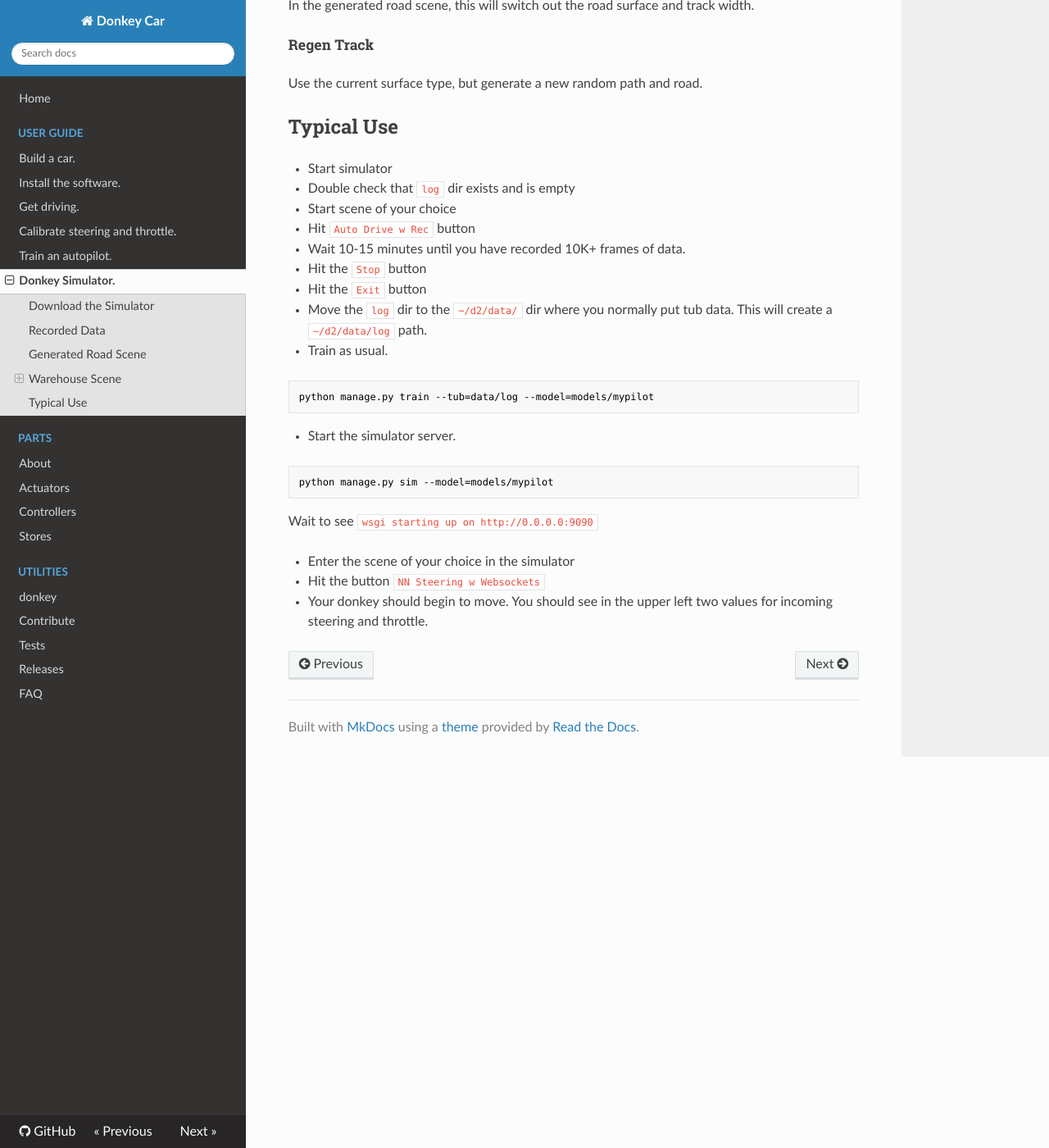
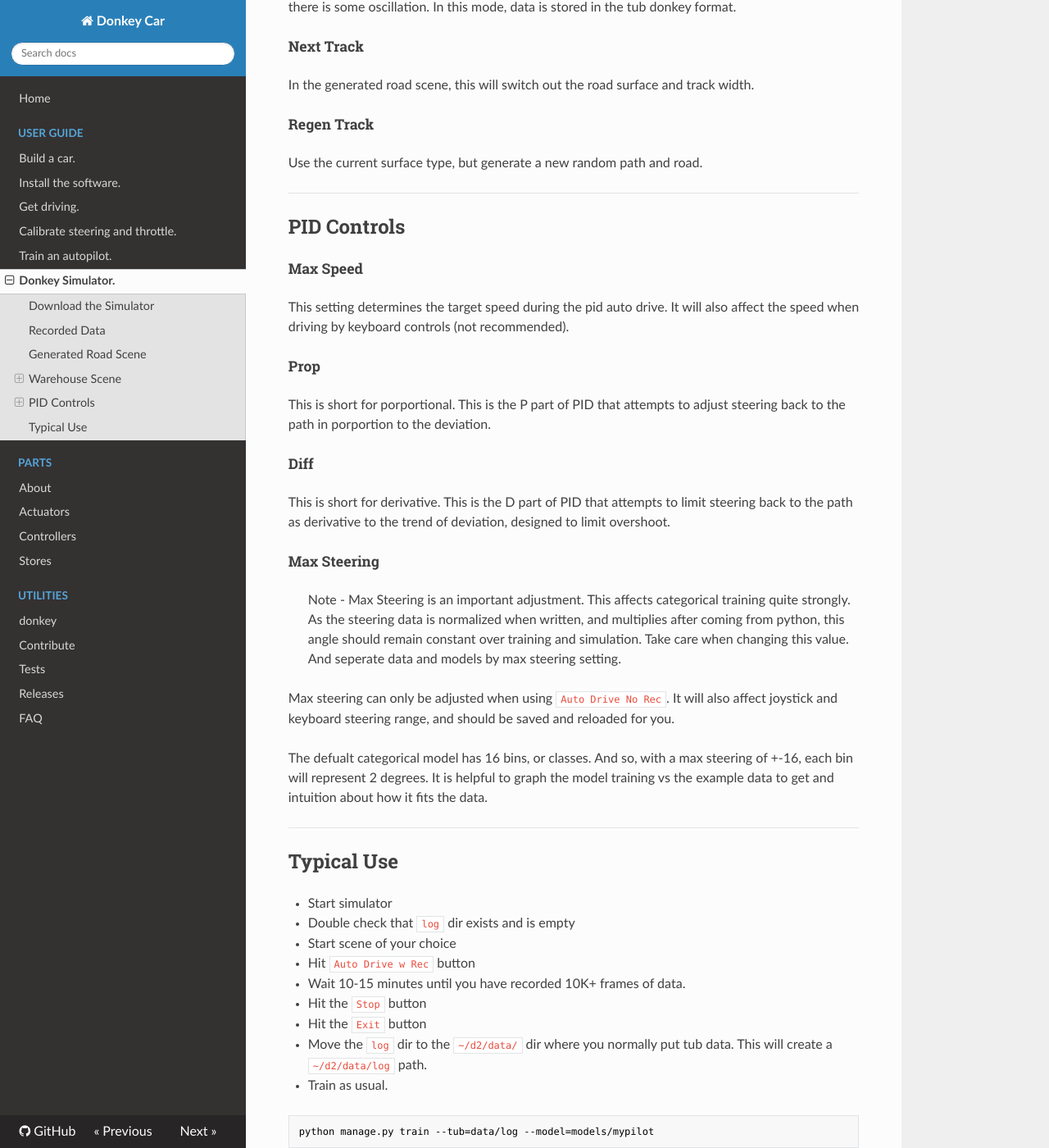
Before and after one commit to autorope/donkeycar, an MkDocs documentation site: the page built from docs/guide/simulator.md, in a window 1280 px wide and 1400 px high, scrolled down 1551 px. Shown: the whole window at 82% size. Built offline with MkDocs 1.6.1, drawn with Linux system fonts in a browser that asks for light colours; nearby versions of some CDN libraries; old or Windows-style settings are respelled for this version of MkDocs; some of the changed text lies outside the part shown.

Commit message:
document PID controls

```diff
--- a/docs/guide/simulator.md
+++ b/docs/guide/simulator.md
@@ -27,11 +27,15 @@
 
 The purpose of this is to create a specific track that is somewhat similar to an actual course in use as the primary track for the Oakland DIYRobocars Meetup.
 
+____
+
 ### Menu Options:
 
 ##### Joystick/Keyboard No Rec
 
 Drive the donkey with a joystick or keyboard. I used a PS2 Joystick and a PS3 Joystick. Keyboard controls use arrow keys to steer. In this mode, no data is recorded.
+
+> Note: Keyboard data produces steering information that is stepped (ie. -1, 0, +1) and may be difficult to train with.
 
 ##### Joystick/Keyboard w Rec
 
@@ -53,7 +57,31 @@
 
 Use the current surface type, but generate a new random path and road.
 
+____
 
+## PID Controls
+
+##### Max Speed
+
+This setting determines the target speed during the pid auto drive. It will also affect the speed when driving by keyboard controls (not recommended).
+
+##### Prop
+
+This is short for porportional. This is the P part of PID that attempts to adjust steering back to the path in porportion to the deviation.
+
+##### Diff
+
+This is short for derivative. This is the D part of PID that attempts to limit steering back to the path as derivative to the trend of deviation, designed to limit overshoot.
+
+##### Max Steering
+
+>Note - Max Steering is an important adjustment. This affects categorical training quite strongly. As the steering data is normalized when written, and multiplies after coming from python, this angle should remain constant over training and simulation. Take care when changing this value. And seperate data and models by max steering setting.
+
+Max steering can only be adjusted when using `Auto Drive No Rec`. It will also affect joystick and keyboard steering range, and should be saved and reloaded for you.
+
+The defualt categorical model has 16 bins, or classes. And so, with a max steering of +-16, each bin will represent 2 degrees. It is helpful to graph the model training vs the example data to get and intuition about how it fits the data.
+
+____
 
 ## Typical Use
 * Start simulator
```
